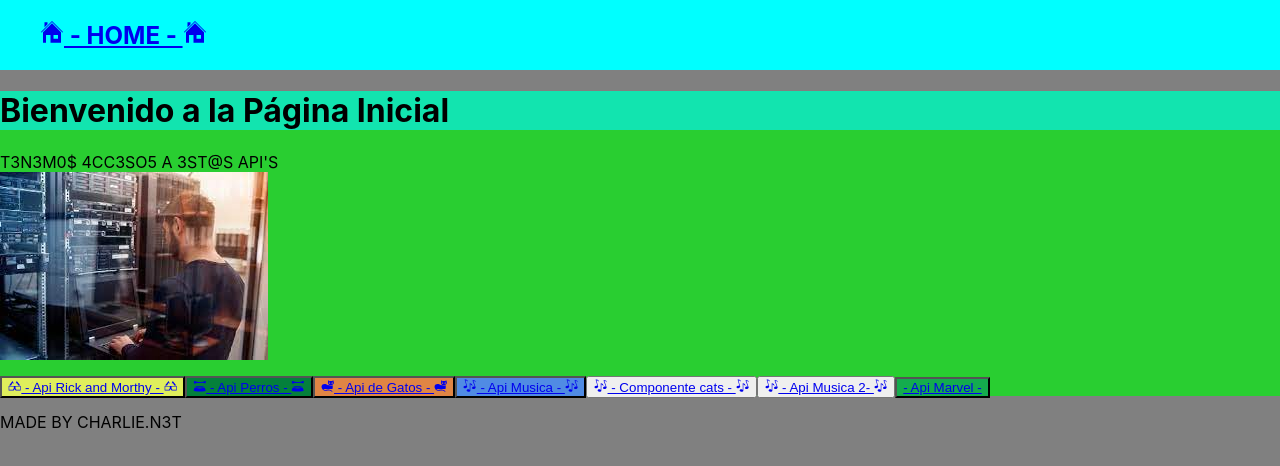
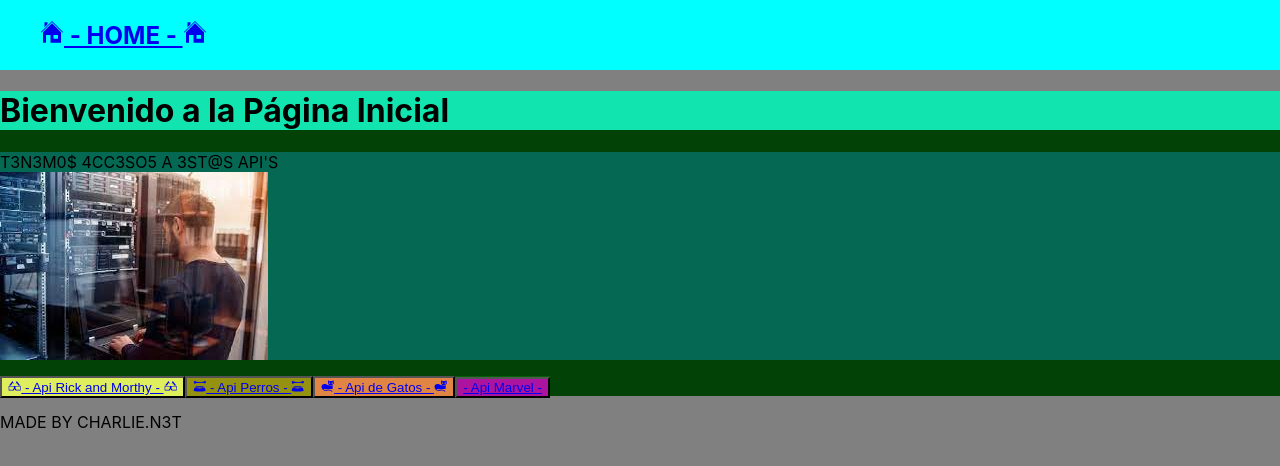
Before and after one commit to charlie1978/n3t-api-list, a React (Create React App) app: page / in a window 1280 px wide. Shown: the top 466 px of the page. Built offline with nearby package versions, Linux system fonts and the light colour scheme.

Commit message:
cambios en color y eliminacion de botonos no funcionales

```diff
--- a/src/App.js
+++ b/src/App.js
@@ -26,7 +26,7 @@ function App() {
           <Route exact path="/characters" component={CharactersList} />
           <Route path="/character/:id" component={CharacterDetails} />
           <Route exact path="/DogBreedsList" component={DogBreedsList} />
-          <Route path="/CatBreedDetails/" component={CatBreedDetails} />
+          <Route path="/Breeds/" component={CatBreedDetails} />
           <Route path="/Cats" component={Cats} /> {/* Agrega esta ruta */}
           <Route path="/Marvel" component={Marvel} /> {/* Agrega esta ruta */}
           <Route path="/Component" component={CatInfoComponent} />  {/*Agrega esta ruta */}
--- a/src/pages/CatBreedDetails.js
+++ b/src/pages/CatBreedDetails.js
@@ -3,16 +3,17 @@ import { useParams } from 'react-router-dom';
 import axios from 'axios';
 
 function BreedDetails() { // eslint-disable-next-line
-  const { name } = useParams();
+  const { breed } = useParams();
   const [breedDetails, setBreedDetails] = useState(null);
 
   useEffect(() => {
-    /* https://api.thecatapi.com/v1/images/search?breed_ids={breed.id}  - api_key=live_F4QTP30bqcYE3JWeC6t8CtcJb0Qmq6N19rtsTM8CXbUBMmmNKfyfj61amUbK9DC0' - */
-    axios.get(`https://api.thedogapi.com/v1/images/search?limit=5&breed_ids=${name}&api_key=live_F4QTP30bqcYE3JWeC6t8CtcJb0Qmq6N19rtsTM8CXbUBMmmNKfyfj61amUbK9DC0`)
+    /* https://api.thecatapi.com/v1/images/search?breed_ids={breed.id}  - api_key=live_F4QTP30bqcYE3JWeC6t8CtcJb0Qmq6N19rtsTM8CXbUBMmmNKfyfj61amUbK9DC0'
+              https://api.thecatapi.com/v1/images/search?limit=10&breed_ids=beng&api_key=REPLACE_ME- */
+    axios.get(`https://api.thedogapi.com/v1/images/search?limit=5&breed_ids=${breed}&api_key=live_F4QTP30bqcYE3JWeC6t8CtcJb0Qmq6N19rtsTM8CXbUBMmmNKfyfj61amUbK9DC0`)
     .then((response) => {
-      setBreedDetails(name.data);
+      setBreedDetails(breed.data);
     });
-  }, [name]);
+  }, [breed]);
 
   if (!breedDetails) {
     return <div>Cargando...</div>;
--- a/src/pages/Cats.js
+++ b/src/pages/Cats.js
@@ -18,7 +18,7 @@ function CatBreedsList() {
       <ul className="cat-card-grid">
         {breeds.map((breed) => (
           <li key={breed.id}>
-            <Link to={`./Breeds/${breed.name}`}>
+            <Link to={`./Breed/${breed.name}`}>
               {breed.name}
             </Link>
           </li>
--- a/src/pages/Home.css
+++ b/src/pages/Home.css
@@ -8,8 +8,9 @@ header {
     align-items: center;
     align-self: center;
 }
-.text{
-    align-self: center;
+.tex{
+    background-color: rgb(5, 104, 83);
+    align-items: center;
 }
 .img-home {
     display: grid;
@@ -25,7 +26,7 @@ header {
     align-items: center;
     align-self: first baseline;
     grid-auto-flow: dense;
-    background: rgb(41, 206, 49);
+    background: rgb(3, 66, 6);
     border-width: 5px;
     border-color: blueviolet;
 
@@ -49,7 +50,7 @@ header {
 }*/
 .btns{
     align-items: flex-start;
-    background-color: rgb(34, 204, 29);
+    background-color: rgba(12, 46, 11, 0.842);
     background: rgba(16, 212, 16, 0.205);
     height: 20px;
     width: max-content;
@@ -64,15 +65,15 @@ header {
 }
 
 .btndog {
-    background: rgb(4, 128, 60);
+    background: rgb(148, 146, 16);
 }
 
 .btnmrvl{
-    background: rgb(20, 172, 78);
+    background: rgb(172, 20, 159);
 }
 
 .ftr{
-    background: green;
+    background: rgb(4, 68, 4);
 }
 .btnmsk{
     background: rgb(80, 139, 228);
--- a/src/pages/Home.js
+++ b/src/pages/Home.js
@@ -11,9 +11,13 @@ function Home() {
 
     <div className="bdy">
       <h1 className="ttl-hm">Bienvenido a la Página Inicial</h1>
-      <p className="text" >T3N3M0$ 4CC3SO5 A 3ST@S API'S <br/>
+      <section>
+      <p className="tex" >T3N3M0$ 4CC3SO5 A 3ST@S API'S <br/>
+
       <img className="img-home" src="./imagenes/indice.jpg" alt="Descripción de la imagen" />
     </p>
+    </section>
+    <section>
         <p className="btns">
           <button className="btnm">
         {/*<Link to="/characters" target="_blank"> <Gi3DGlasses /> - Api Rick and Morthy - <Gi3DGlasses /> </Link>*/}
@@ -25,21 +29,17 @@ function Home() {
           <button className="btncat">
               <Link to="/Cats" target="_blank"> <GiCat /> - Api de Gatos - <GiCat /> </Link>
           </button>
-          <button className="btnmsk">
+          {/*<button className="btnmsk">
               <Link to="/artists" > <GiMusicalNotes /> - Api Musica - <GiMusicalNotes /> </Link>
           </button>
-
           <button className="btnmsk2">
               <Link to="/CatInfoComponent" > <GiMusicalNotes /> - Componente cats - <GiMusicalNotes /> </Link>
-          </button>
-          <button className="btnmsk2">
-              <Link to="/artistsList" > <GiMusicalNotes /> - Api Musica 2- <GiMusicalNotes /> </Link>
-          </button>
-
+          </button> */}
           <button className="btnmrvl">
               <Link to="/Marvel" target="_blank"> - Api Marvel - </Link>
           </button>
         </p>
+        </section>
         <div>
 
 
--- a/src/pages/character.css
+++ b/src/pages/character.css
@@ -64,7 +64,8 @@ body {
    .dog-card-grid li {
      /* Opcionalmente, puedes agregar estilos para cada elemento li aquí */
      border-style: double;
-     border-color: black;
+     border-color: rgb(92, 71, 3);
+     background-color: #c96bb9;
    }
 
 .dog-card-map{
```
